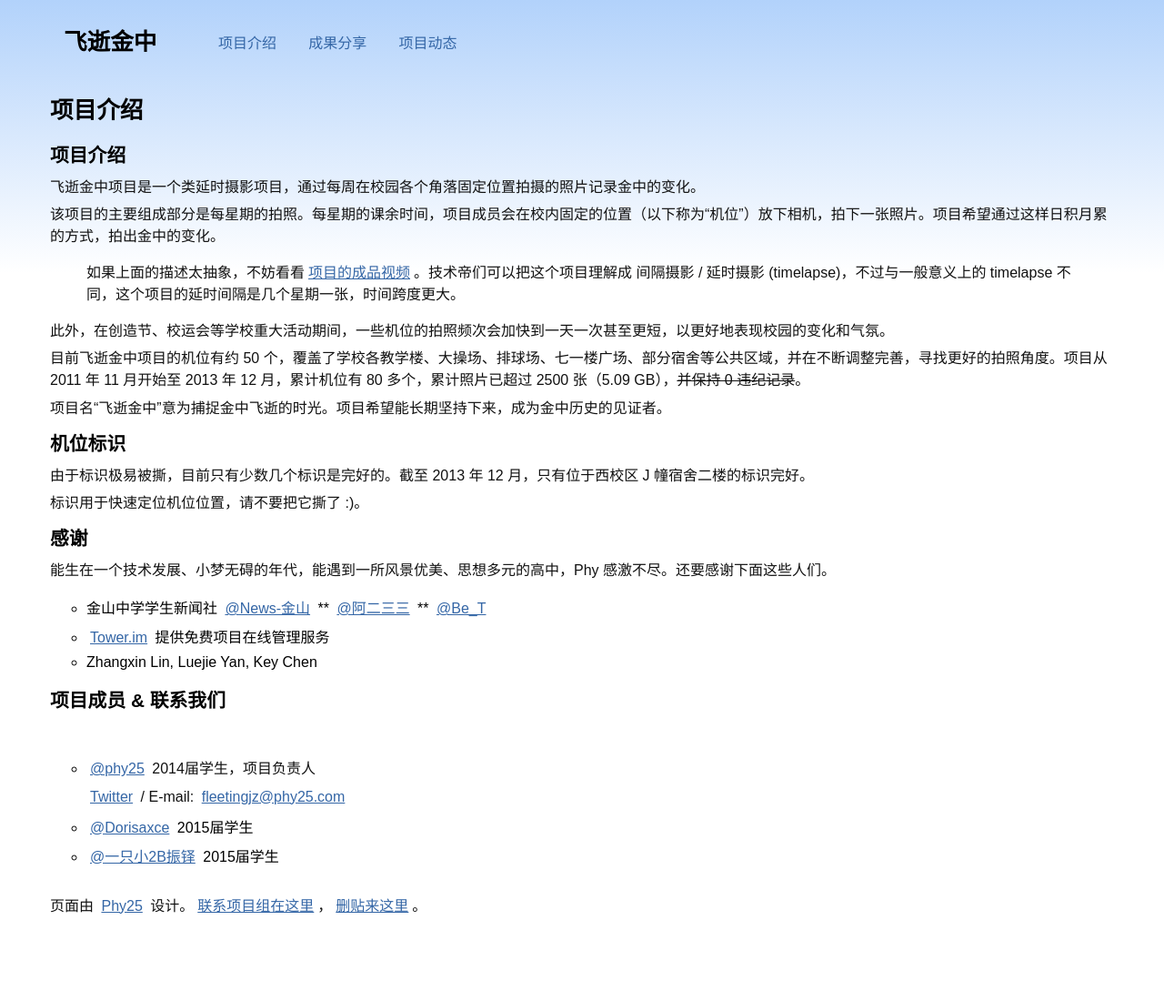
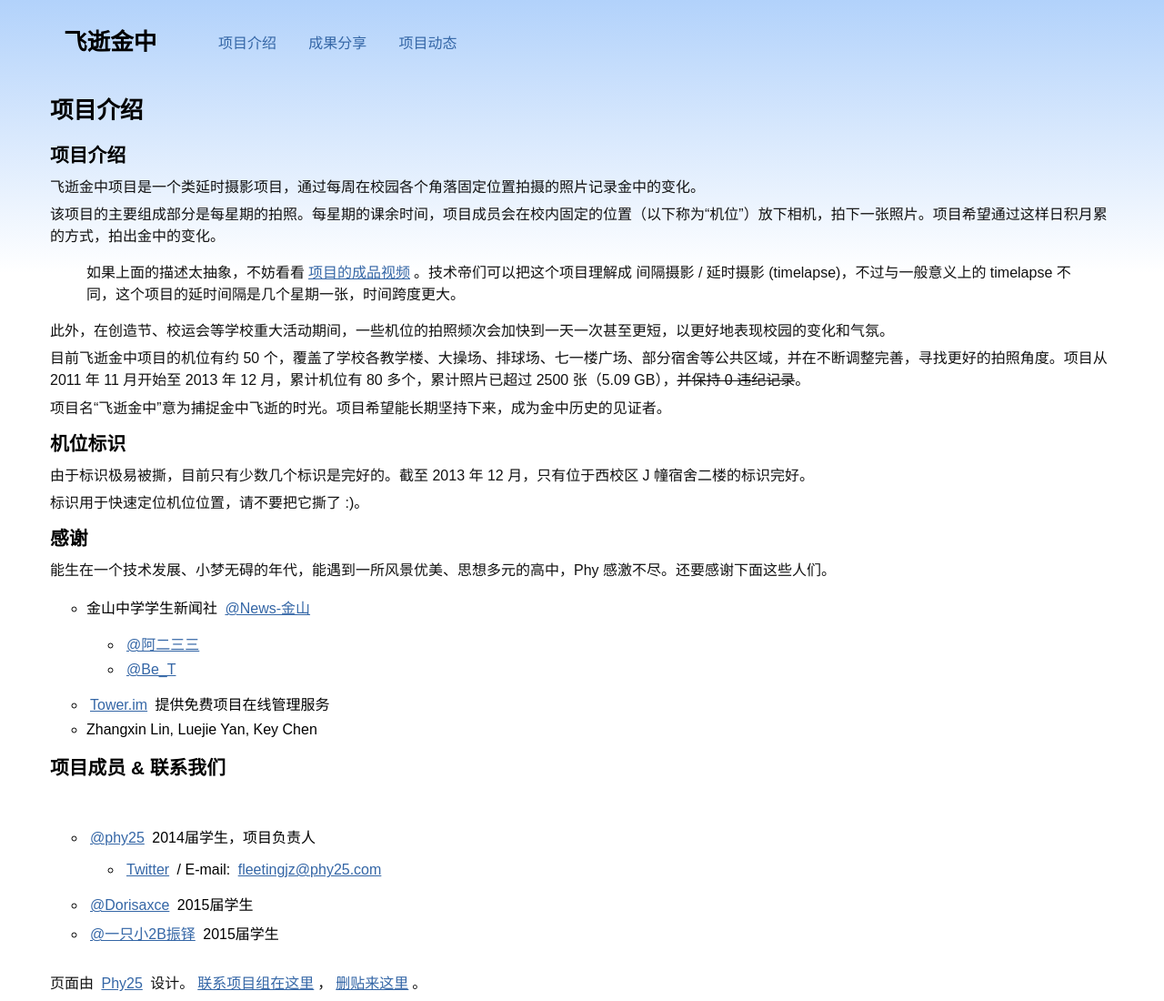
Before and after one commit to fleetingjz/fleetingjz.github.io, a Jekyll site: the page built from introduction.md, in a window 1280 px wide. Shown: the whole page at 91% size. Built offline with Jekyll 4.4.1, drawn with Linux system fonts in a browser that asks for light colours; before the commit the page ends 1014 px from its top, so only the background shows below that.

Commit message:
修改项目介绍排版。

```diff
--- a/introduction.md
+++ b/introduction.md
@@ -30,8 +32,8 @@ title: 项目介绍
 能生在一个技术发展、小梦无碍的年代，能遇到一所风景优美、思想多元的高中，Phy 感激不尽。还要感谢下面这些人们。
 
 * 金山中学学生新闻社 [@News-金山](http://weibo.com/jinzhongnews)
-** [@阿二三三](http://weibo.com/guohaoe)
-** [@Be_T](http://weibo.com/u/2639383380)
+   * [@阿二三三](http://weibo.com/guohaoe)
+   * [@Be_T](http://weibo.com/u/2639383380)
 * [Tower.im](https://tower.im/) 提供免费项目在线管理服务
 * Zhangxin Lin, Luejie Yan, Key Chen
 
@@ -40,8 +42,6 @@ title: 项目介绍
 <a id="contact"></a>
 
 *   [@phy25](http://weibo.com/phy25) 2014届学生，项目负责人
-
-    [Twitter](https://twitter.com/phy25) / E-mail: <fleetingjz@phy25.com>
-
+    * [Twitter](https://twitter.com/phy25) / E-mail: <fleetingjz@phy25.com>
 *   [@Dorisaxce](http://weibo.com/anderaxce) 2015届学生
 *   [@一只小2B振铎](http://weibo.com/2Bzhenduo) 2015届学生
```
Also changed, not shown: other parts of introduction.md (+2 -0 lines).
